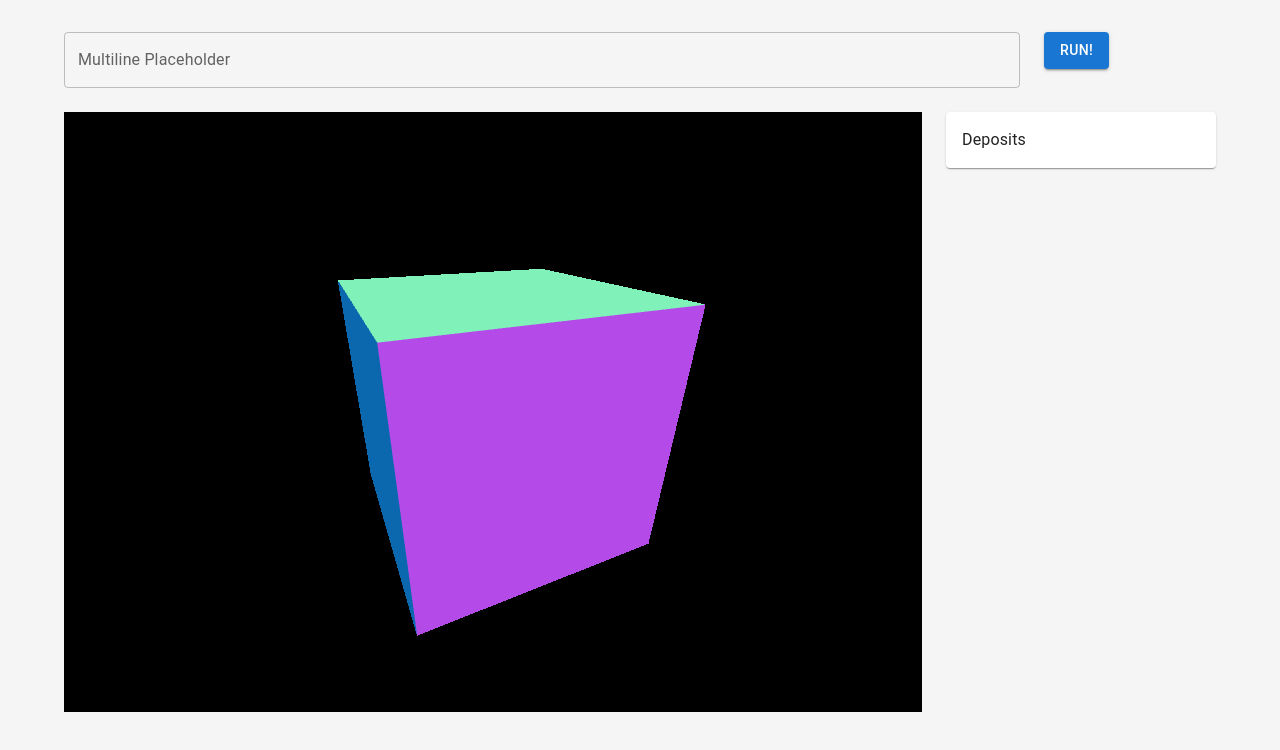
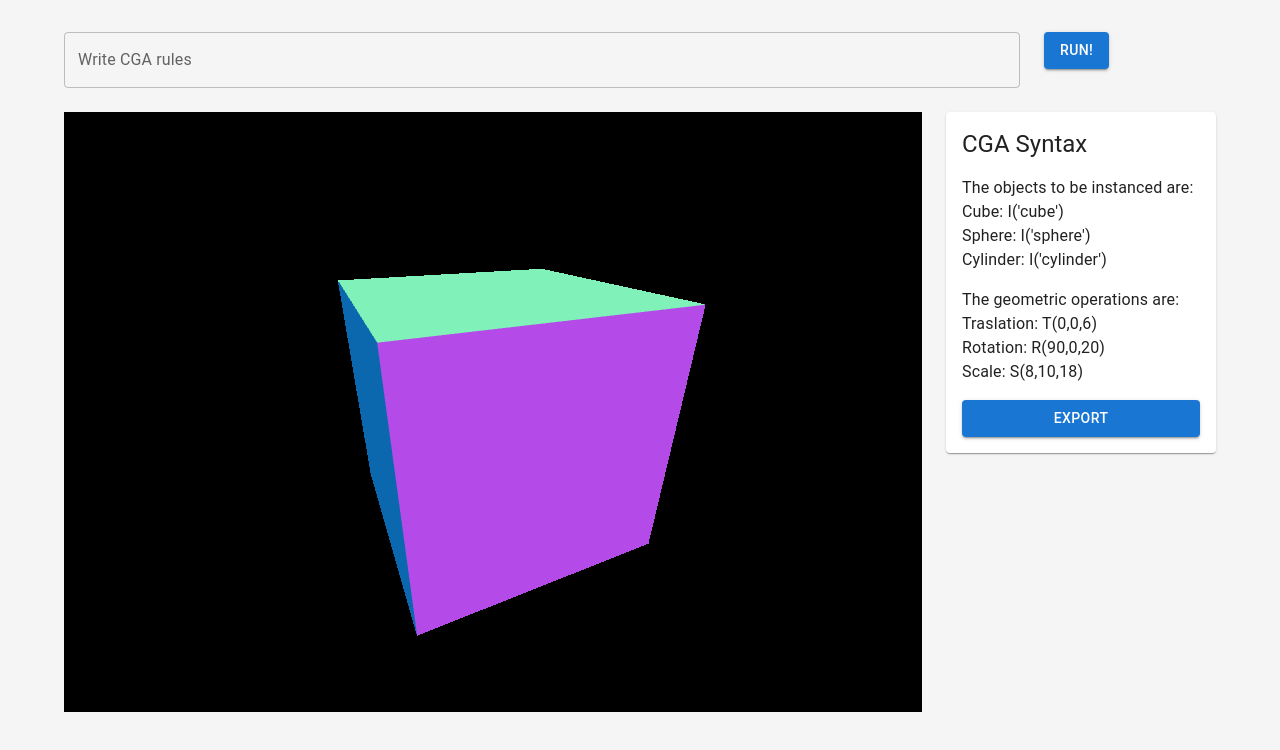
Before and after one commit to locoxsoco/procedural-modeling, a React (Create React App) app: page / in a window 1280 px wide. Shown: the top 750 px of the page. Built offline with nearby package versions, Linux system fonts and the light colour scheme.

Commit message:
get text script

```diff
--- a/src/App.css
+++ b/src/App.css
@@ -39,5 +39,5 @@
 
 canvas {
   height: 600px;
-  background:red;
+  background: #2a3b4c;
 }
--- a/src/App.js
+++ b/src/App.js
@@ -1,4 +1,4 @@
-import React, {Suspense, Component } from "react";
+import React, {Suspense, useState } from "react";
 import './App.css';
 import * as THREE from "three";
 import { styled, createTheme, ThemeProvider } from '@mui/material/styles';
@@ -11,14 +11,31 @@ import Paper from '@mui/material/Paper';
 import TextField from '@mui/material/TextField';
 import {Canvas} from "@react-three/fiber";
 import { OrbitControls } from "@react-three/drei";
-import BoxMesh from "./components/BoxMesh";
+import Typography from '@mui/material/Typography';
+import Stack from '@mui/material/Stack';
+//import CGA from "./components/CGA";
 
-let scene, camera, renderer, cube;
+function CGA() {
+  //const colorMap = useLoader(TextureLoader, texture);
+
+  return (
+    <mesh rotation={[90, 0, 20]}>
+      <boxBufferGeometry attach="geometry" args={[3, 3, 3]} />
+      <meshNormalMaterial attach="material" />
+      {/* <meshStandardMaterial map={colorMap} /> */}
+    </mesh>
+  );
+}
+
 const mdTheme = createTheme();
 
-class App extends Component {
+export function App() {
+  const [value, setValue] = useState("");
 
-  render() {
+  function processCGAScript(){
+    console.log(value);
+  };
+
   return (
   <ThemeProvider theme={mdTheme}>
     <Box component="main"
@@ -38,14 +55,23 @@ class App extends Component {
           <Grid item xs={10}>
             <TextField
               id="outlined-textarea"
-                label="Multiline Placeholder"
-                placeholder="Placeholder"
+              label="Write CGA rules"
+              placeholder="Ex: T(0,0,6) S(8,10,18) I(”cube”)"
+              value={value}
+              onChange={(e) => {
+                setValue(e.target.value);
+              }}
               multiline
               fullWidth
             />
           </Grid>
           <Grid item xs={2}>
-              <Button variant="contained">Run!</Button>
+            <Button
+              variant="contained"
+              onClick={processCGAScript}
+            >
+              Run!
+            </Button>
           </Grid>
           <Grid item xs={9}>
           <Canvas className="canvas">
@@ -53,7 +79,7 @@ class App extends Component {
             <ambientLight intensity={0.5} />
             <directionalLight position={[-2, 5, 2]} />
             <Suspense fallback={null}>
-                <BoxMesh />
+              <CGA/>
             </Suspense>
           </Canvas>
           </Grid>
@@ -65,7 +91,26 @@ class App extends Component {
                 flexDirection: 'column',
               }}
             >
-                <div>Deposits</div>
+              <Typography component="h2" variant="h5" paragraph>
+                CGA Syntax
+              </Typography>
+              <Typography component="h5" paragraph>
+                The objects to be instanced are:
+                <Stack spacing={0}>
+                  <span>Cube: I('cube')</span>
+                  <span>Sphere: I('sphere')</span>
+                  <span>Cylinder: I('cylinder')</span>
+                </Stack>
+              </Typography>
+              <Typography component="h5" paragraph>
+                The geometric operations are:
+                <Stack spacing={0}>
+                  <span>Traslation: T(0,0,6)</span>
+                  <span>Rotation: R(90,0,20)</span>
+                  <span>Scale: S(8,10,18)</span>
+                </Stack>
+              </Typography>
+              <Button variant="contained">Export</Button>
             </Paper>
           </Grid>
         </Grid>
@@ -73,7 +118,7 @@ class App extends Component {
     </Box>
   </ThemeProvider>
   );
-  }
+
 }
 
 export default App;
--- a/src/components/BoxMesh.js
+++ b/src/components/CGA.js
@@ -4,7 +4,7 @@ import { TextureLoader } from "three/src/loaders/TextureLoader";
 
 //import texture from "../images/map.jpg";
 
-export default function BoxMesh() {
+export default function CGA() {
   //const colorMap = useLoader(TextureLoader, texture);
 
   return (
```
Lines whose indentation alone changed are shown as unchanged.
